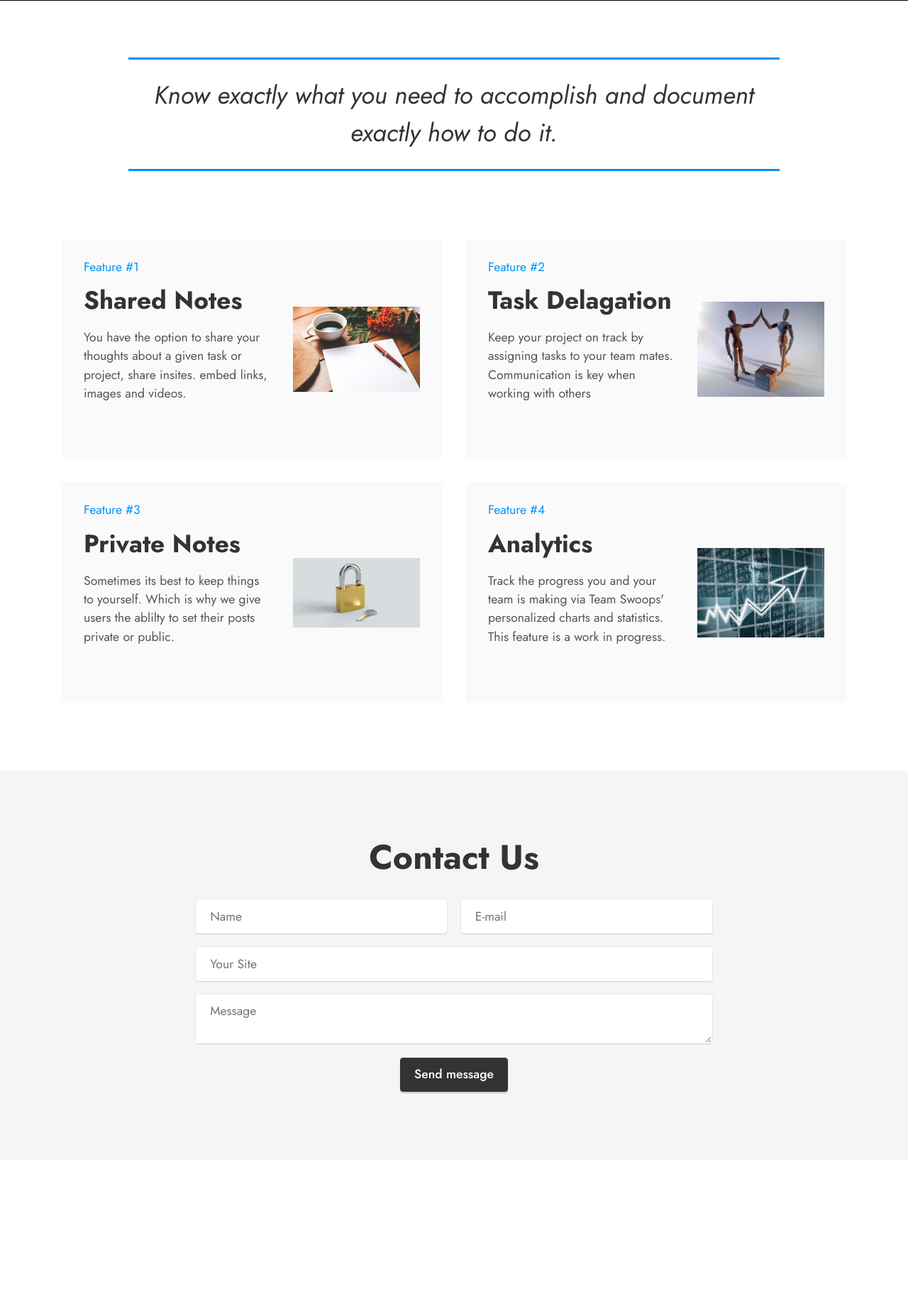
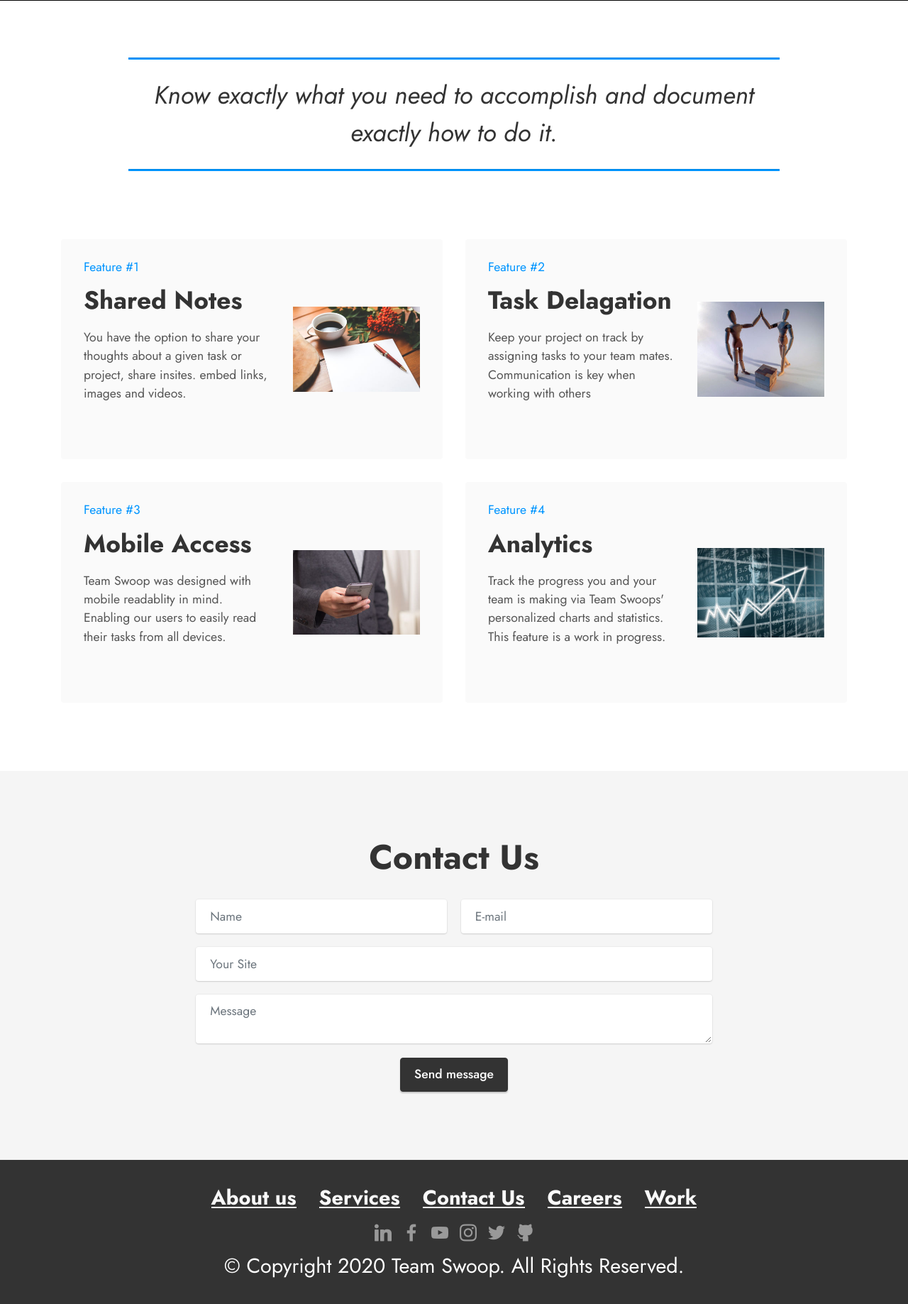
Before and after one commit to SatherWS/Micro-Cloud, a PHP site: page / in a window 1280 px wide. Shown: the part 883-2720 px from the top of the page at 71% size. Before the commit the page ends 2424 px from the top, so only its background shows below. Run offline with PHP 8.4, Linux system fonts and the light colour scheme.

Commit message:
updated landing page changed format of posts

```diff
--- a/assets/images/hashes.json
+++ b/assets/images/hashes.json
@@ -1 +1 @@
-{"QLhjtgcr4SMvPWjgtksJ0g==":"mbr-357x238.jpg","RjSMnlQ3VZSAJc/UsQG6MQ==":"mbr-357x268.jpg","7PNU5E55kyhX2dJSV9FSUA==":"mbr-357x196.jpg","NaimcfE24Oxh4toHaAPYJA==":"mbr-357x252.jpg","+6bGa229M0qrt2psrUSvFg==":"mbr-1920x1080.jpg"}
+{"QLhjtgcr4SMvPWjgtksJ0g==":"mbr-357x238.jpg","RjSMnlQ3VZSAJc/UsQG6MQ==":"mbr-357x268.jpg","7PNU5E55kyhX2dJSV9FSUA==":"mbr-357x196.jpg","NaimcfE24Oxh4toHaAPYJA==":"mbr-357x252.jpg","+6bGa229M0qrt2psrUSvFg==":"mbr-1920x1080.jpg","WmCgh0V/5ylOqe5x96Am0g==":"mbr-1-357x238.jpg"}
--- a/assets/mobirise/css/mbr-additional.css
+++ b/assets/mobirise/css/mbr-additional.css
@@ -41,11 +41,11 @@ body {
 }
 .display-7 {
   font-family: 'Jost', sans-serif;
-  font-size: 1.6rem;
+  font-size: 1.8rem;
   line-height: 1.5;
 }
 .display-7 > .mbr-iconfont {
-  font-size: 2rem;
+  font-size: 2.25rem;
 }
 /* ---- Fluid typography for mobile devices ---- */
 /* 1.4 - font scale ratio ( bootstrap == 1.42857 ) */
@@ -79,9 +79,9 @@ body {
     line-height: calc( 1.4 * (1.42rem + (2.2 - 1.42) * ((100vw - 20rem) / (48 - 20))));
   }
   .display-7 {
-    font-size: 1.28rem;
-    font-size: calc( 1.21rem + (1.6 - 1.21) * ((100vw - 20rem) / (48 - 20)));
-    line-height: calc( 1.4 * (1.21rem + (1.6 - 1.21) * ((100vw - 20rem) / (48 - 20))));
+    font-size: 1.44rem;
+    font-size: calc( 1.28rem + (1.8 - 1.28) * ((100vw - 20rem) / (48 - 20)));
+    line-height: calc( 1.4 * (1.28rem + (1.8 - 1.28) * ((100vw - 20rem) / (48 - 20))));
   }
 }
 /* Buttons */
@@ -1185,3 +1185,71 @@ a {
 .cid-s6yx5CQE2q form .mbr-section-btn .btn {
   display: inline-flex;
 }
+.cid-s6KlAbCYVu {
+  padding-top: 2rem;
+  padding-bottom: 2rem;
+  background-color: #333333;
+}
+.cid-s6KlAbCYVu .row-links {
+  width: 100%;
+  justify-content: center;
+}
+.cid-s6KlAbCYVu .social-row {
+  width: 100%;
+  justify-content: center;
+}
+.cid-s6KlAbCYVu .media-container-row {
+  flex-direction: column;
+  justify-content: center;
+  align-items: center;
+}
+.cid-s6KlAbCYVu .media-container-row .foot-menu {
+  list-style: none;
+  display: flex;
+  justify-content: center;
+  flex-wrap: wrap;
+  padding: 0;
+  margin-bottom: 0;
+}
+.cid-s6KlAbCYVu .media-container-row .foot-menu li {
+  padding: 0 1rem 1rem 1rem;
+}
+.cid-s6KlAbCYVu .media-container-row .foot-menu li p {
+  margin: 0;
+}
+.cid-s6KlAbCYVu .media-container-row .social-list {
+  padding-left: 0;
+  margin-bottom: 0;
+  list-style: none;
+  display: flex;
+  flex-wrap: wrap;
+  justify-content: flex-end;
+}
+.cid-s6KlAbCYVu .media-container-row .social-list .mbr-iconfont-social {
+  font-size: 1.5rem;
+  color: #ffffff;
+}
+.cid-s6KlAbCYVu .media-container-row .social-list .soc-item {
+  margin: 0 .5rem;
+}
+.cid-s6KlAbCYVu .media-container-row .social-list a {
+  margin: 0;
+  opacity: .5;
+  transition: .2s linear;
+}
+.cid-s6KlAbCYVu .media-container-row .social-list a:hover {
+  opacity: 1;
+}
+@media (max-width: 767px) {
+  .cid-s6KlAbCYVu .media-container-row .social-list {
+    -webkit-justify-content: center;
+    justify-content: center;
+  }
+}
+.cid-s6KlAbCYVu .media-container-row .row-copirayt {
+  word-break: break-word;
+  width: 100%;
+}
+.cid-s6KlAbCYVu .media-container-row .row-copirayt p {
+  width: 100%;
+}
--- a/index.html
+++ b/index.html
@@ -6,7 +6,7 @@
   <meta http-equiv="X-UA-Compatible" content="IE=edge">
   <meta name="generator" content="Mobirise v5.0.20, mobirise.com">
   <meta name="viewport" content="width=device-width, initial-scale=1, minimum-scale=1">
-  <link rel="shortcut icon" href="favicon.png" type="image/x-icon">
+  <link rel="shortcut icon" href="assets/images/logo.png" type="image/x-icon">
   <meta name="description" content="">
 
 
@@ -36,7 +36,7 @@
         <div class="container">
             <div class="navbar-brand">
 
-                <span class="navbar-caption-wrap"><a class="navbar-caption text-black display-7" href="#">Swoop.Team</a></span>
+                <span class="navbar-caption-wrap"><a class="navbar-caption text-black display-7" href="https://mobiri.se">Swoop.Team</a></span>
             </div>
             <button class="navbar-toggler" type="button" data-toggle="collapse" data-target="#navbarSupportedContent" aria-controls="navbarNavAltMarkup" aria-expanded="false" aria-label="Toggle navigation">
                 <div class="hamburger">
@@ -61,19 +61,19 @@
     </nav>
 </section>
 
-<section class="engine"><a href="#">free simple web templates</a></section><section class="header2 cid-s6teQRbOxV mbr-fullscreen" id="header2-2">
+<section class="engine"><a href="https://mobirise.info/x">css templates</a></section><section class="header2 cid-s6teQRbOxV mbr-fullscreen" id="header2-2">
 
 
 
     <div class="mbr-overlay" style="opacity: 0.8; background-color: rgb(0, 0, 0);"></div>
 
     <div class="align-center container">
-        <div class="row justify-content-end">
+        <div class="row">
             <div class="col-12 col-lg-7">
                 <h1 class="mbr-section-title mbr-fonts-style mb-3 display-1"><strong>Advanced Project Management</strong></h1>
 
                 <p class="mbr-text mbr-fonts-style display-7">
-                    Team Swoop is a free web application designed to manage tasks for individuals and groups.</p>
+                    Team Swoop is a free web application designed to manage tasks for teams and individuals.</p>
                 <div class="mbr-section-btn mt-3"><a class="btn btn-info display-7" href="./authentication/signup.php">Sign Up</a>
                     <a class="btn btn-info-outline display-7" href="./authentication/login.php">Login</a></div>
             </div>
@@ -162,14 +162,14 @@
                                 <h6 class="card-subtitle mbr-fonts-style mb-2 display-4">
                                     Feature #3</h6>
                                 <h5 class="card-title mbr-fonts-style display-5">
-                                    <strong>Private Notes</strong></h5>
-                                <p class="mbr-text mbr-fonts-style mb-5 display-4">Sometimes its best to keep things to yourself. Which is why we give users the ablilty to set their posts private or public.</p>
+                                    <strong>Mobile Access</strong></h5>
+                                <p class="mbr-text mbr-fonts-style mb-5 display-4">Team Swoop was designed with mobile readablity in mind. Enabling our users to easily read their tasks from all devices.</p>
 
                             </div>
                         </div>
                         <div class="col-12 col-md-5">
                             <div class="img-wrapper align-center">
-                                <img src="assets/images/mbr-357x196.jpg" alt="Mobirise" title="">
+                                <img src="assets/images/mbr-1-357x238.jpg" alt="Mobirise" title="">
                             </div>
                         </div>
                     </div>
@@ -210,7 +210,7 @@
         </div>
         <div class="row justify-content-center mt-4">
             <div class="col-lg-8 mx-auto mbr-form" data-form-type="formoid">
-                <form action="https://mobirise.eu/" method="POST" class="mbr-form form-with-styler" data-form-title="Form Name"><input type="hidden" name="email" data-form-email="true" value="oBHXTaZNW8U87j6WfT+iwDsdGmj3WcSk2eOBuYiT5AtuBL2P5QIOdTMrEvtWoT0PO9YLIyXcMMRhe7NXumFKS4AyXBqJ7fBGoeovtV5jgGdLMClCZnpvrYLxOcG9gJhO">
+                <form action="https://mobirise.eu/" method="POST" class="mbr-form form-with-styler" data-form-title="Form Name"><input type="hidden" name="email" data-form-email="true" value="HCaX6OdYcKmmuNweSrrydMYtJwG/4ktg9887LHn+/q5mbAfhxxz66T7XpHH4jQXqzXg8kNM+G8zMOA0NMgROyOHQGUDBCQhuVqKtpW6r8Zv/nbgNXbcQ/kKW50dUteaE">
                     <div class="row">
                         <div hidden="hidden" data-form-alert="" class="alert alert-success col-12">Thanks for filling out
                             the form!</div>
@@ -238,6 +238,76 @@
     </div>
 </section>
 
+<section class="footer3 cid-s6KlAbCYVu" once="footers" id="footer3-c">
+
+
+
+
+
+    <div class="container">
+        <div class="media-container-row align-center mbr-white">
+            <div class="row row-links">
+                <ul class="foot-menu">
+
+
+
+
+
+                <li class="foot-menu-item mbr-fonts-style display-7">
+                        <a class="text-white mbr-bold" href="index.html#content3-6" target="_blank">About us</a>
+                    </li><li class="foot-menu-item mbr-fonts-style display-7">
+                        <a class="text-white mbr-bold" href="index.html#features4-4" target="_blank">Services</a>
+                    </li><li class="foot-menu-item mbr-fonts-style display-7">
+                        <a class="text-white mbr-bold" href="index.html#form1-b" target="_blank">Contact Us</a>
+                    </li><li class="foot-menu-item mbr-fonts-style display-7">
+                        <a class="text-white mbr-bold" href="#top" target="_blank">Careers</a>
+                    </li><li class="foot-menu-item mbr-fonts-style display-7">
+                        <a class="text-white mbr-bold" href="#" target="_blank">Work</a>
+                    </li></ul>
+            </div>
+            <div class="row social-row">
+                <div class="social-list align-right pb-2">
+
+
+
+
+
+
+                <div class="soc-item">
+                        <a href="#top" target="_blank">
+                            <span class="mbr-iconfont mbr-iconfont-social socicon-linkedin socicon"></span>
+                        </a>
+                    </div><div class="soc-item">
+                        <a href="#top" target="_blank">
+                            <span class="mbr-iconfont mbr-iconfont-social socicon-facebook socicon"></span>
+                        </a>
+                    </div><div class="soc-item">
+                        <a href="#top" target="_blank">
+                            <span class="mbr-iconfont mbr-iconfont-social socicon-youtube socicon"></span>
+                        </a>
+                    </div><div class="soc-item">
+                        <a href="https://instagram.com/mobirise" target="_blank">
+                            <span class="socicon-instagram socicon mbr-iconfont mbr-iconfont-social"></span>
+                        </a>
+                    </div><div class="soc-item">
+                        <a href="https://plus.google.com/u/0/+Mobirise" target="_blank">
+                            <span class="mbr-iconfont mbr-iconfont-social socicon-twitter socicon"></span>
+                        </a>
+                    </div><div class="soc-item">
+                        <a href="#top" target="_blank">
+                            <span class="mbr-iconfont mbr-iconfont-social socicon-github socicon"></span>
+                        </a>
+                    </div></div>
+            </div>
+            <div class="row row-copirayt">
+                <p class="mbr-text mb-0 mbr-fonts-style mbr-white align-center display-7">
+                    © Copyright 2020 Team Swoop. All Rights Reserved.
+                </p>
+            </div>
+        </div>
+    </div>
+</section>
+
 
   <script src="assets/web/assets/jquery/jquery.min.js"></script>
   <script src="assets/popper/popper.min.js"></script>
--- a/views/logs.php
+++ b/views/logs.php
@@ -56,23 +56,21 @@
         <form id="notes" action="./journal-details.php" method="post">
             <table class="data journal-tab">
                 <tr class="tbl-head">
-                    <th>ID</th>
+                    <th>CATEGORY</th>
                     <th>SUBJECT</th>
                     <th>PREVIEW</th>
                     <th>CREATOR</th>
                     <th>TEAM</th>
-                    <th>CATEGORY</th>
                     <th>DATE & TIME CREATED</th>
                 </tr>
                 <?php
                     while($row = mysqli_fetch_assoc($result)) {
                         $id = $row['id'];
-                        echo "<tr onclick='myFunction($id)' name='btn-submit' value='".$row["id"]."'> <td>". $row["id"]. "</td>";
+                        echo "<tr onclick='myFunction($id)' name='btn-submit' value='".$row["id"]."'> <td>". $row["category"]. "</td>";
                         echo "<td>". $row["subject"]. "</td>";
                         echo "<td>".strip_tags($row["preview"], '<br><b><i>'). "...</td>";
                         echo "<td>".$row["creator"]."</td>";
                         echo "<td>".$row["team_name"]."</td>";
-                        echo "<td>". $row["category"]. "</td>";
                         echo "<td>".$row["date_created"]."</td></tr>";
                     }
                     /*
```
Also changed, not shown: assets/images/mbr-1-357x238.jpg (added), assets/theme/js/script.js, 1 other file.
